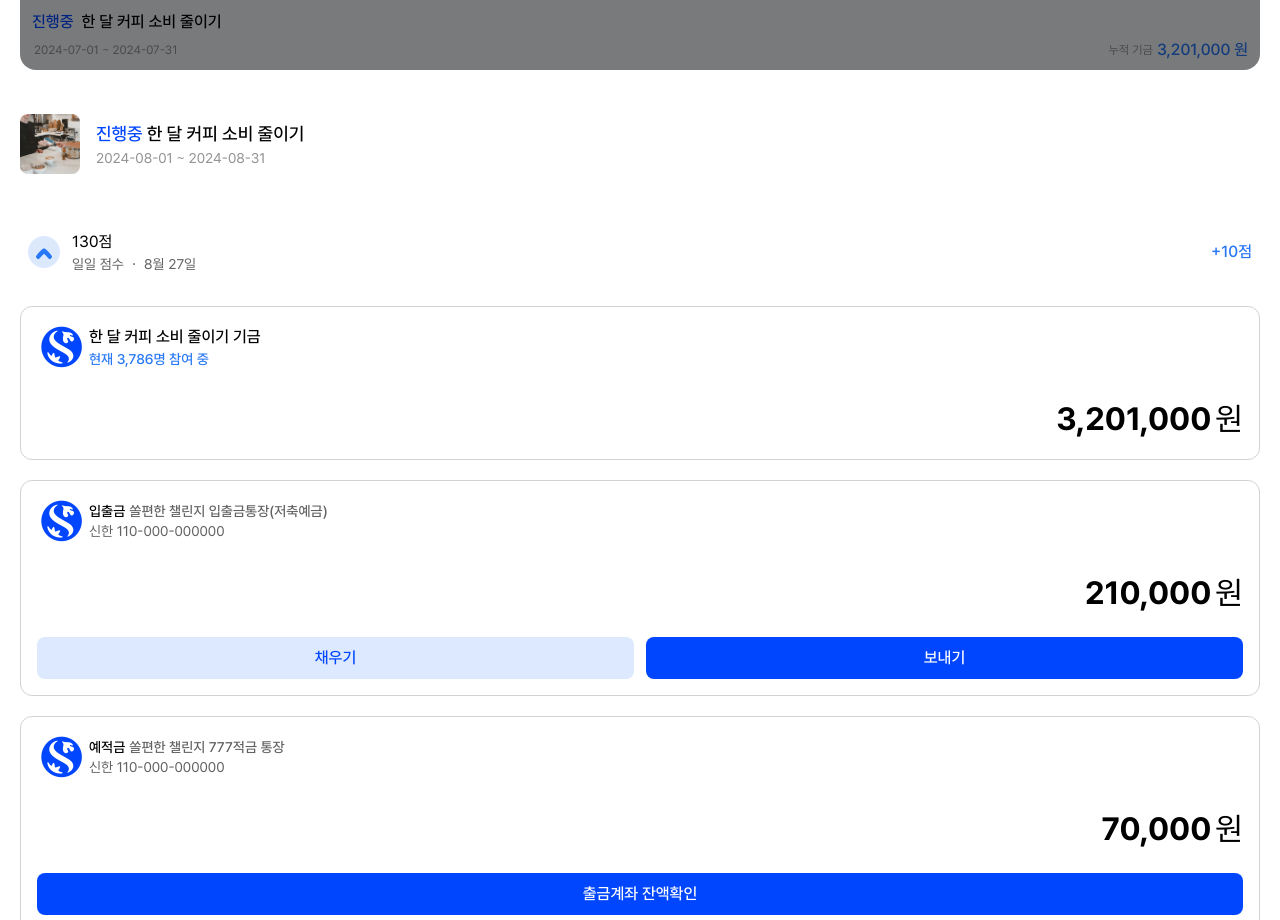
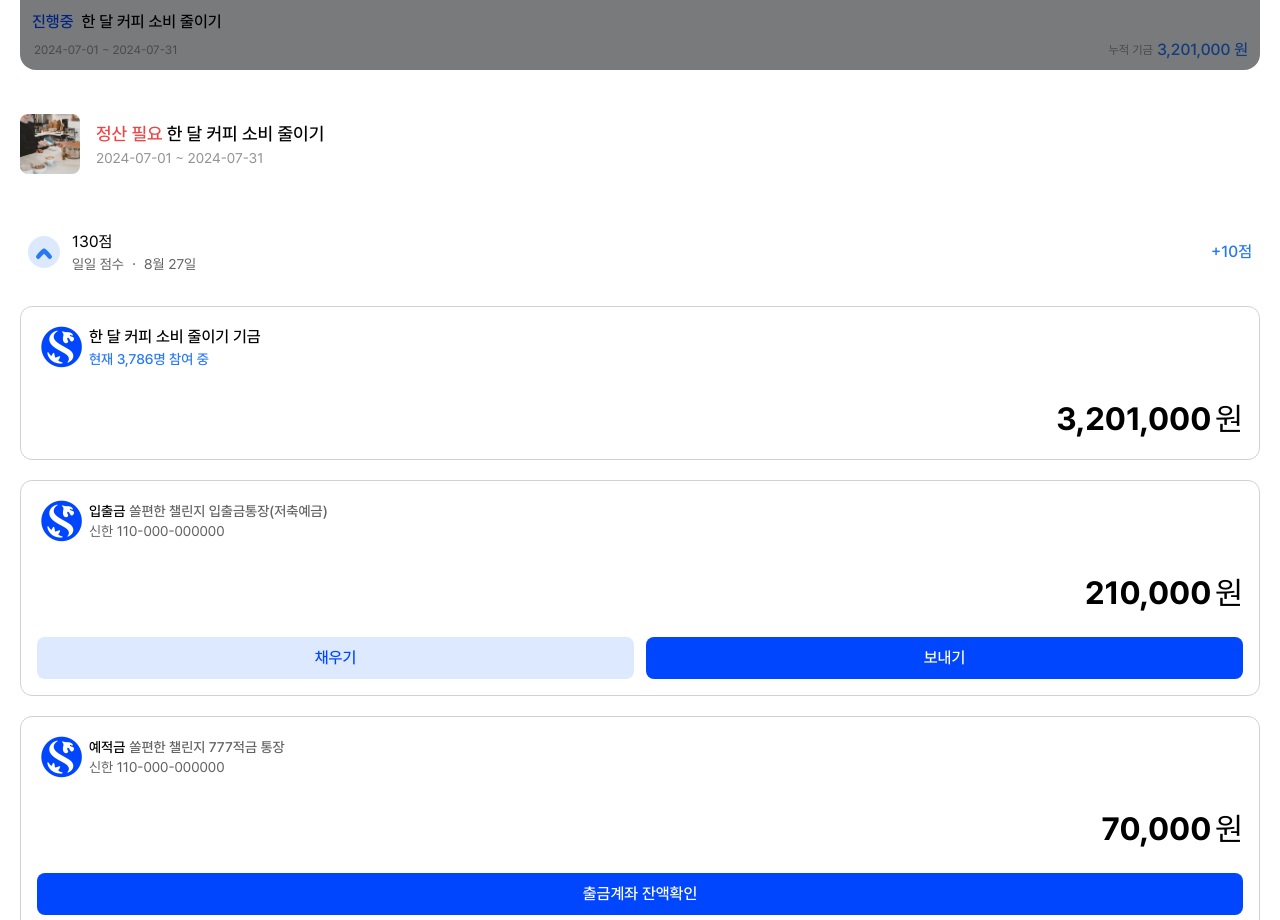
Before and after one commit to dongibuyeo/core-frontend, a Next.js app: page /home in a window 1280 px wide. Shown: the part 2322-3242 px from the top of the page. Built offline with nearby package versions, Linux system fonts and the light colour scheme.

Commit message:
Fix: 정산필요 텍스트 색상 변경

```diff
--- a/src/app/home/page.tsx
+++ b/src/app/home/page.tsx
@@ -69,10 +69,11 @@ export default function Home() {
         />
         <MiniChallengeCard
           title="한 달 커피 소비 줄이기"
-          startDate="2024-08-01"
-          endDate="2024-08-31"
+          startDate="2024-07-01"
+          endDate="2024-07-31"
           imageUrl="/image/coffee.jpg"
           isChallengeSuccessful
+          isSettled={false}
         />
         <ScoreCard
           score={130}
--- a/src/components/MiniChallengeCard.tsx
+++ b/src/components/MiniChallengeCard.tsx
@@ -10,6 +10,7 @@ interface Props {
   endDate: string
   imageUrl: string
   isChallengeSuccessful: boolean
+  isSettled: boolean
 }
 
 export default function MiniChallengeCard({
@@ -18,6 +19,7 @@ export default function MiniChallengeCard({
   endDate,
   imageUrl,
   isChallengeSuccessful,
+  isSettled,
 }: Props) {
   const challengeStatus = useMemo(() => {
     const today = new Date()
@@ -30,8 +32,15 @@ export default function MiniChallengeCard({
     if (today >= start && today <= end) {
       return '진행중'
     }
-    return isChallengeSuccessful ? '정산 필요' : '완료'
-  }, [startDate, endDate, isChallengeSuccessful])
+    if (isChallengeSuccessful) {
+      return isSettled ? '완료' : '정산 필요'
+    }
+
+    return '완료'
+  }, [startDate, endDate, isChallengeSuccessful, isSettled])
+
+  const statusColor =
+    challengeStatus === '정산 필요' ? 'text-red-500' : 'text-_blue-300'
 
   return (
     <div className="flex items-center bg-white w-full py-4">
@@ -46,7 +55,7 @@ export default function MiniChallengeCard({
       </div>
       <div className="flex flex-col">
         <div className="flex justify-start items-center">
-          <span className="text-lg font-medium text-primary">
+          <span className={`text-lg font-medium ${statusColor}`}>
             {challengeStatus === '참여 예정' || challengeStatus === '진행중'
               ? calculateDday(startDate)
               : challengeStatus}
```
